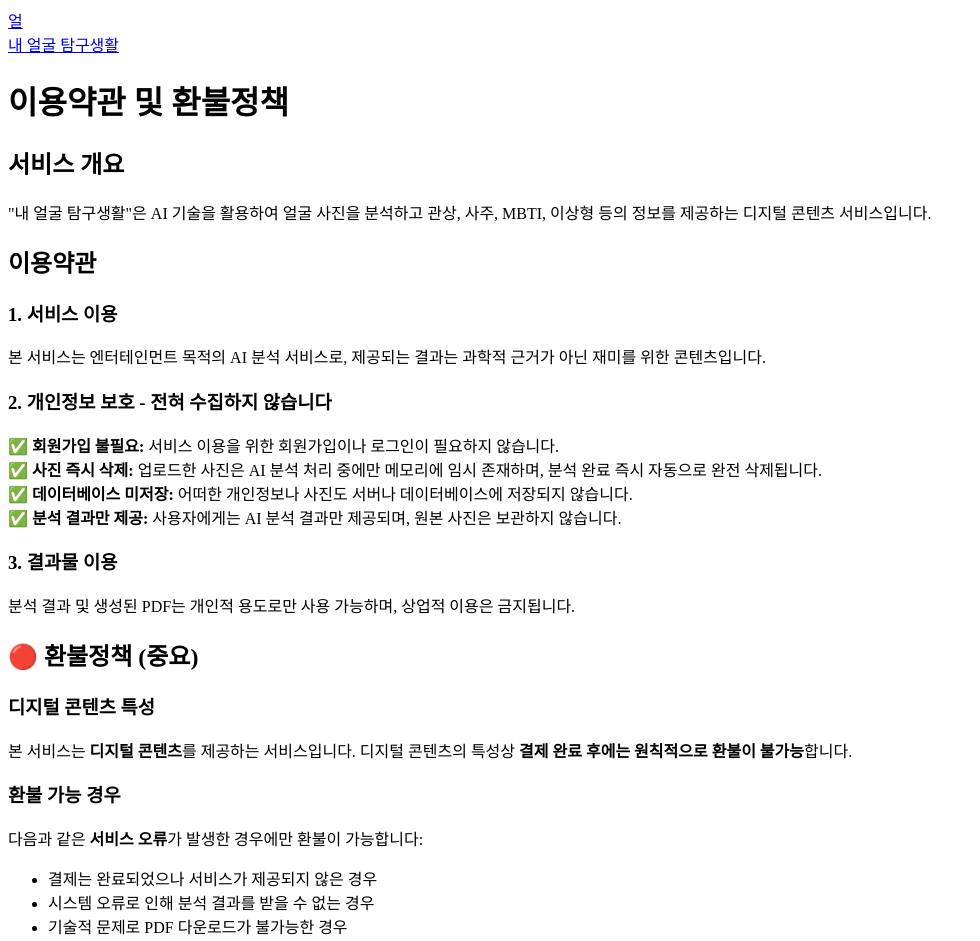
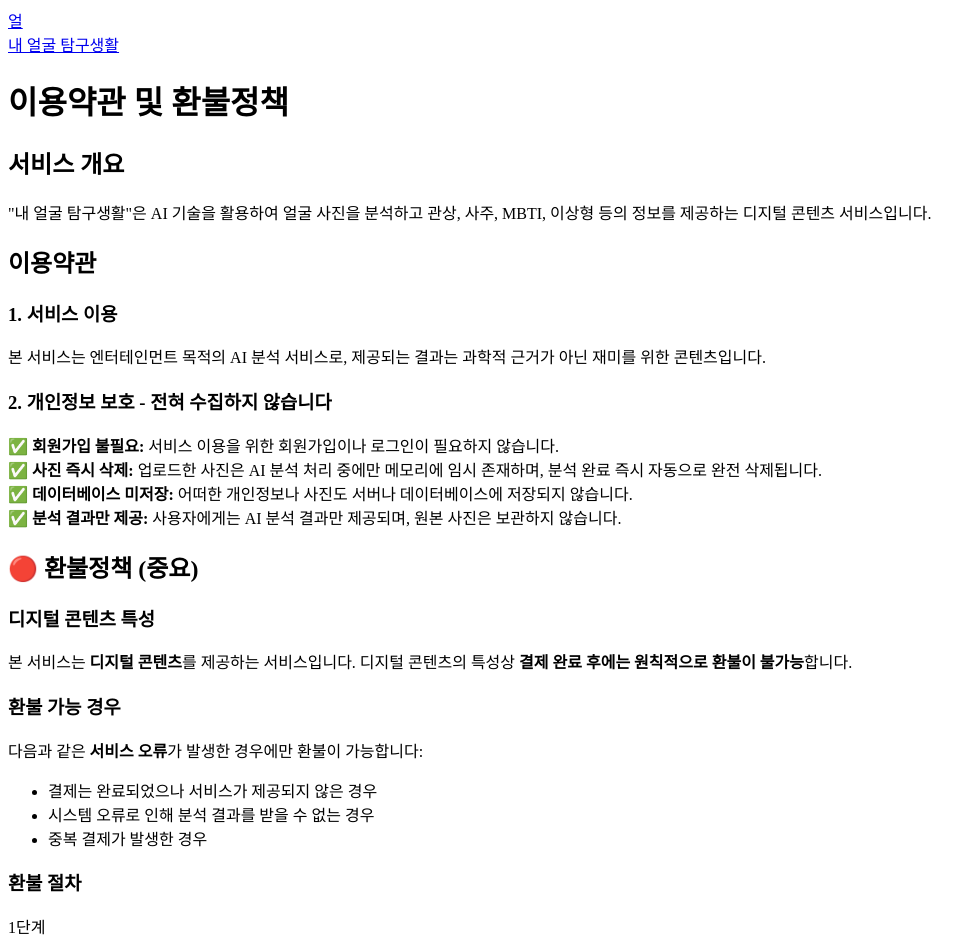
Before and after one commit to syab726/project2_face, a Next.js app: page /agree in a window 1280 px wide. Shown: the top 941 px of the page, without its empty margins (0-980 px from the left). Built offline with nearby package versions, Linux system fonts and the light colour scheme.

Commit message:
fix: 이용약관에서 불필요한 항목 제거
- '결과물 이용' 항목 삭제 (상업적 이용 금지 조항 제거)
- 환불 가능 사유에서 'PDF 다운로드 불가능' 항목 제거

```diff
--- a/src/app/agree/page.tsx
+++ b/src/app/agree/page.tsx
@@ -49,12 +49,6 @@ export default function AgreePage() {
                 </div>
               </div>
 
-              <div>
-                <h3 className="text-lg font-medium text-gray-800 mb-2">3. 결과물 이용</h3>
-                <p className="leading-relaxed">
-                  분석 결과 및 생성된 PDF는 개인적 용도로만 사용 가능하며, 상업적 이용은 금지됩니다.
-                </p>
-              </div>
             </div>
           </section>
 
@@ -79,7 +73,6 @@ export default function AgreePage() {
                 <ul className="list-disc list-inside text-gray-700 space-y-1 ml-4">
                   <li>결제는 완료되었으나 서비스가 제공되지 않은 경우</li>
                   <li>시스템 오류로 인해 분석 결과를 받을 수 없는 경우</li>
-                  <li>기술적 문제로 PDF 다운로드가 불가능한 경우</li>
                   <li>중복 결제가 발생한 경우</li>
                 </ul>
               </div>
```
